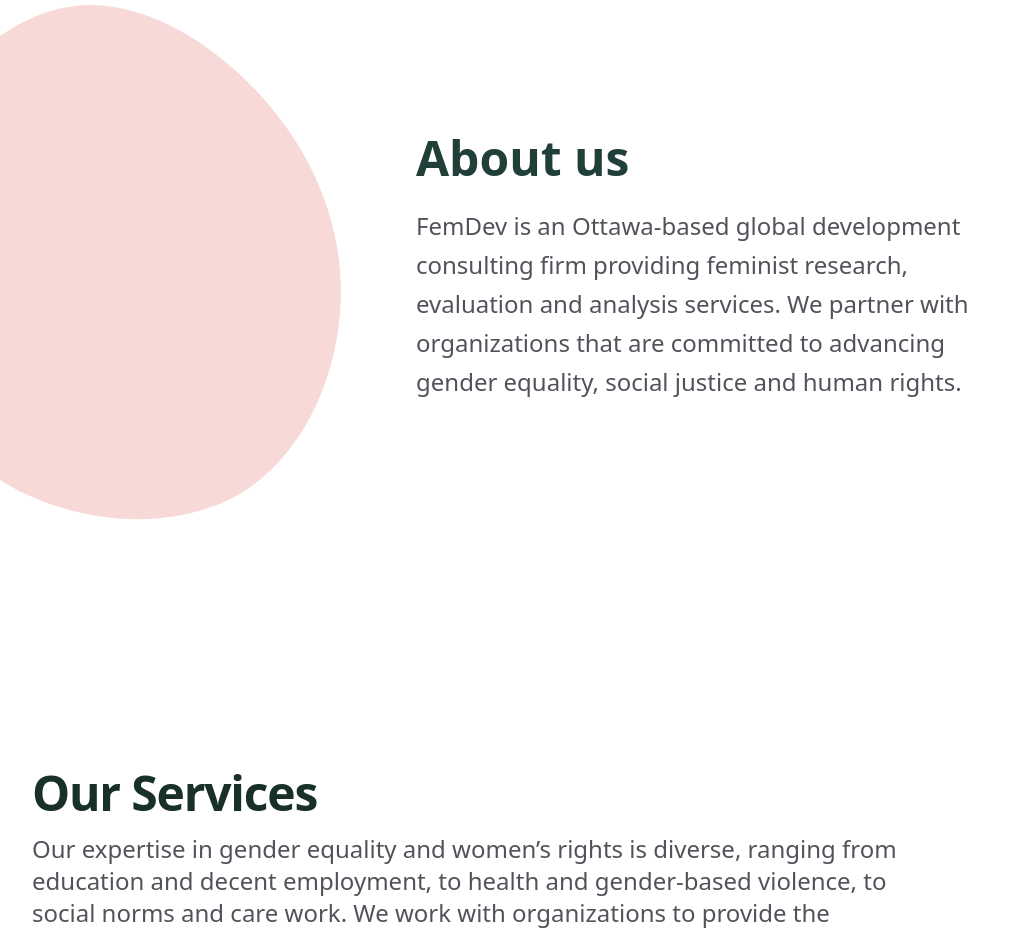
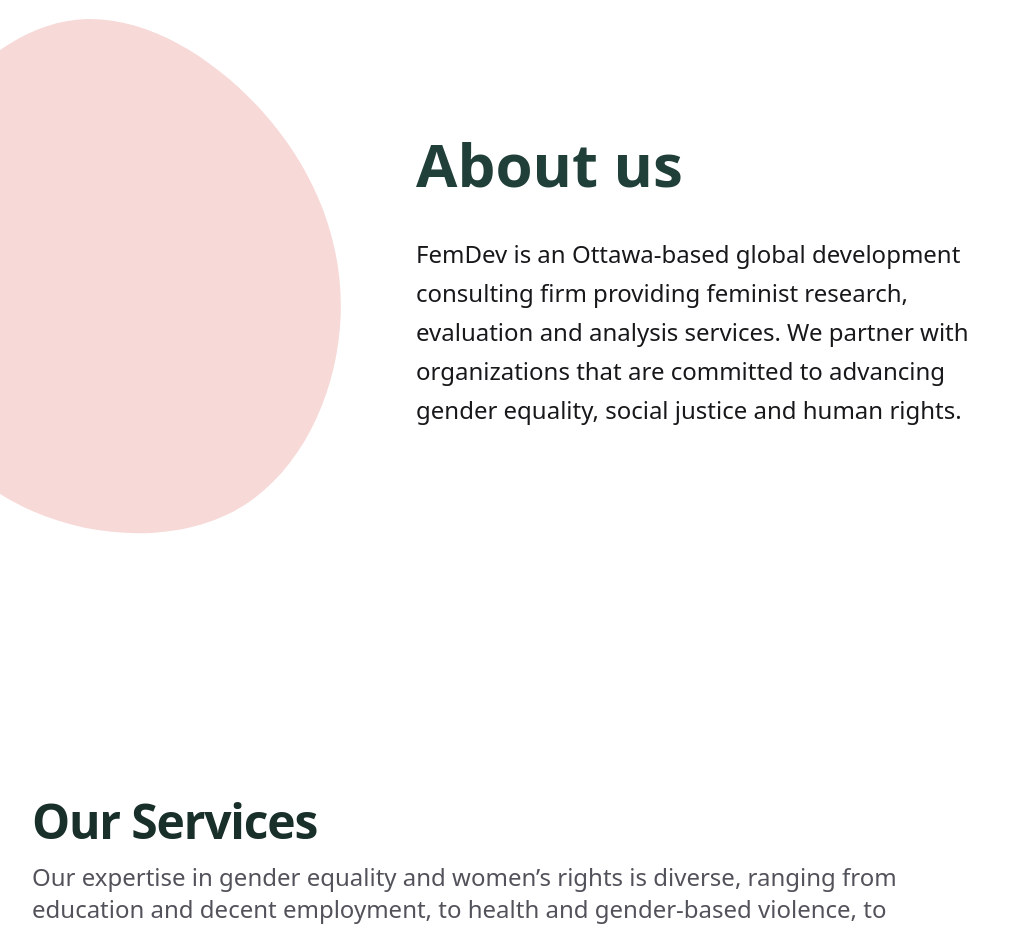
Before and after one commit to FemDev-Consulting/femdevconsulting.ca, a Vue app: page / in a window 1280 px wide. Shown: the part 1020-1950 px from the top of the page, without its empty margins (0-1030 px from the left). Built offline with nearby package versions, Linux system fonts and the light colour scheme.

Commit message:
Change font styles

```diff
--- a/src/components/HomeAbout.vue
+++ b/src/components/HomeAbout.vue
@@ -3,10 +3,10 @@
     <div class="container flex justify-center">
       <div class="w-full lg:w-1/2 py-40 md:py-52 lg:py-60 lg:ml-10 xl:ml-40">
         <div class="sm:text-center lg:text-left">
-          <h1 class="tracking-normal font-extrabold text-brand-green-800 text-4xl sm:text-5xl md:text-6xl xl:text-5xl">
+          <h1 class="tracking-normal font-bold text-brand-green-800 text-4xl sm:text-5xl md:text-6xl xl:text-6xl">
             About us
           </h1>
-          <p class="mt-6 text-2xl  text-gray-600  leading-relaxed max-w-prose">
+          <p class="mt-10 text-2xl text-gray-900 leading-relaxed font-light max-w-prose">
             FemDev is an Ottawa-based global development consulting firm providing feminist research, evaluation and analysis services. We partner with organizations that are committed to advancing gender equality, social justice and human rights.
           </p>
 
```
